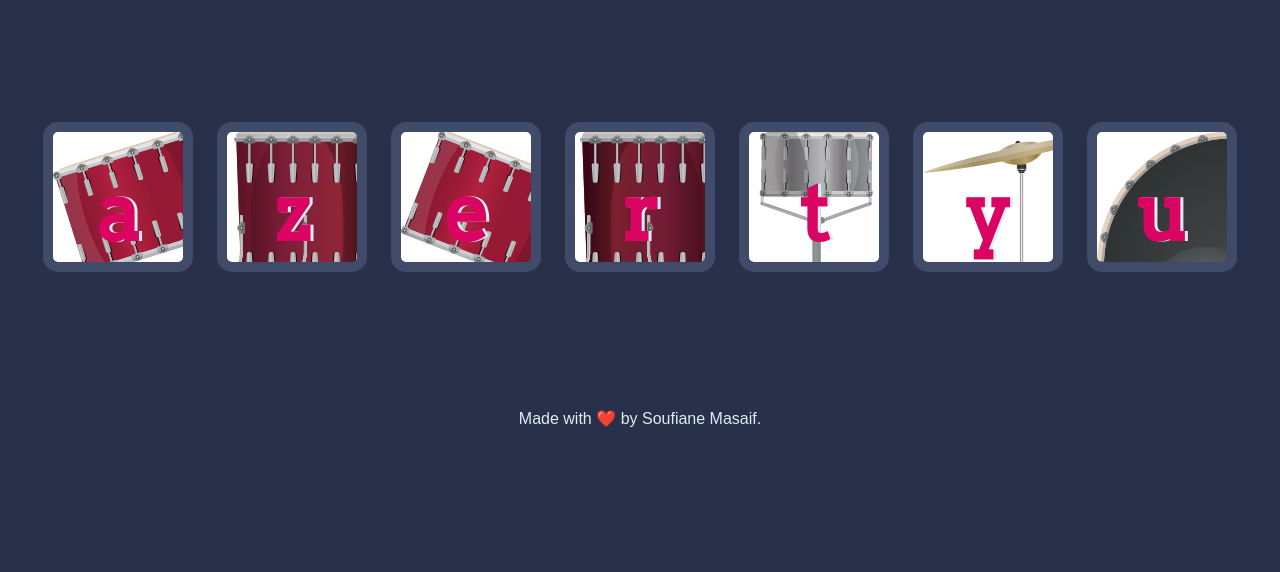
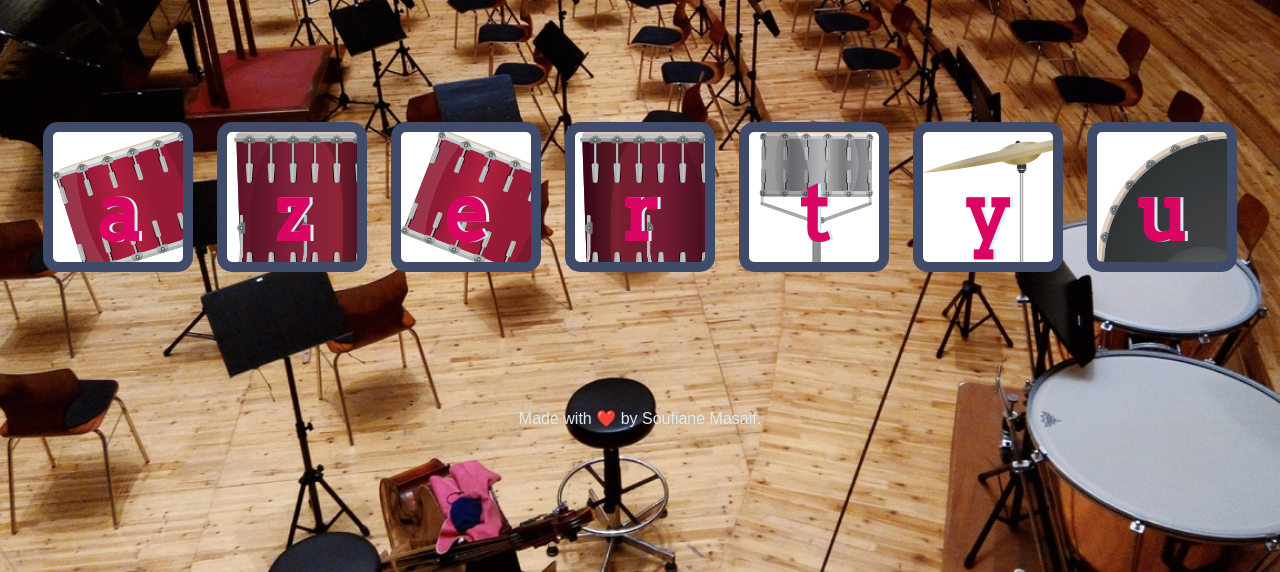
Before and after one commit to XpecialOne/DrumsApp, a plain HTML site: page index.html in a window 1280 px wide. Shown: the part 228-800 px from the top of the page. Drawn offline with Linux system fonts and the light colour scheme.

Commit message:
BK image

```diff
--- a/styles.css
+++ b/styles.css
@@ -1,6 +1,11 @@
 body {
   text-align: center;
-  background-color: #283149;
+  background-image: url(/images/music.jpg);
+  background-repeat: no-repeat;
+  background-attachment: fixed;
+  background-position: center;
+  background-size: cover;
+
 }
 
 h1 {
```
Also changed, not shown: images/music.jpg (added).
